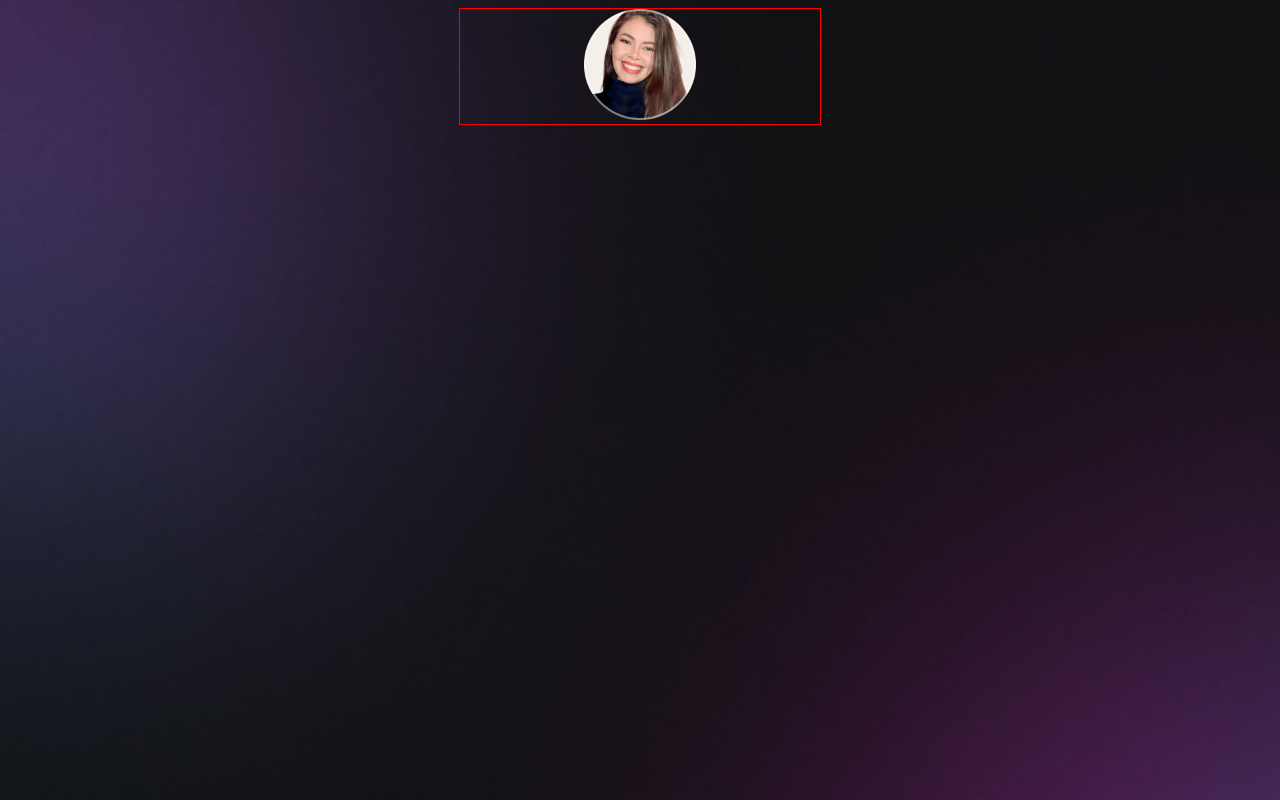
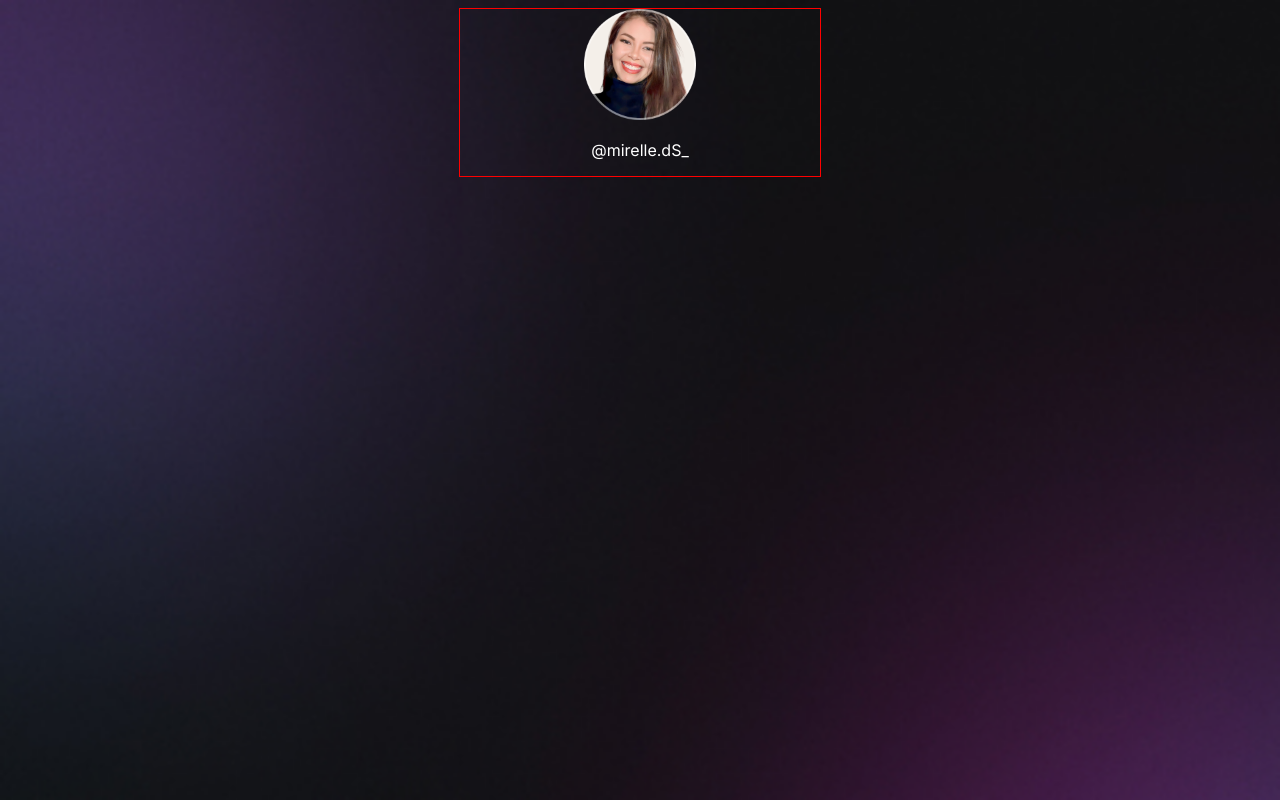
Before and after one commit to mirelledesa/RockeSeat.-Projeto-Cartao-de-Visitas, a plain HTML site: page index.html in a window 1280 px wide. Drawn offline with Linux system fonts and the light colour scheme.

Commit message:
COMMIT 4

```diff
--- a/index.html
+++ b/index.html
@@ -1,6 +1,12 @@
 <!DOCTYPE html>
 <html lang="pt-br">
   <head>
+    <link rel="preconnect" href="https://fonts.googleapis.com" />
+    <link rel="preconnect" href="https://fonts.gstatic.com" crossorigin />
+    <link
+      href="https://fonts.googleapis.com/css2?family=Inter:wght@400;500&display=swap"
+      rel="stylesheet"
+    />
     <meta charset="UTF-8" />
     <meta http-equiv="X-UA-Compatible" content="IE=edge" />
     <meta name="viewport" content="width=device-width, initial-scale=1.0" />
@@ -11,6 +17,7 @@
     <div id="container">
       <div id="profile">
         <img src="./assets/avatar (2).png" />
+        <p>@mirelle.dS_</p>
       </div>
     </div>
   </body>
--- a/style.css
+++ b/style.css
@@ -1,8 +1,10 @@
 body {
-  /*
-  background-image: url(./assets/bg-mobile.jpg);
-  */
   background: url(./assets/bg-mobile.jpg) no-repeat top center/cover;
+}
+
+body * {
+  font-family: "Inter", sans-serif;
+  color: white;
 }
 
 #container {
```
